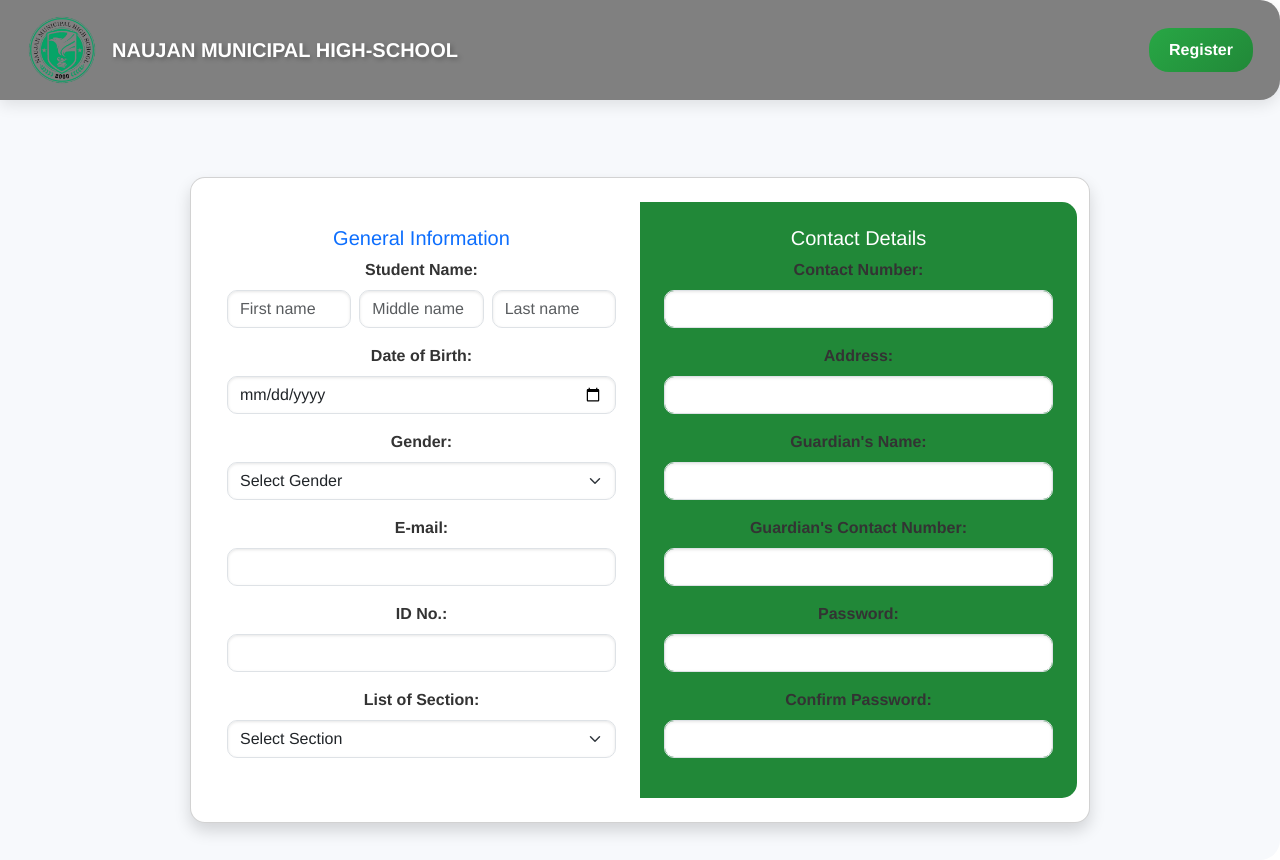
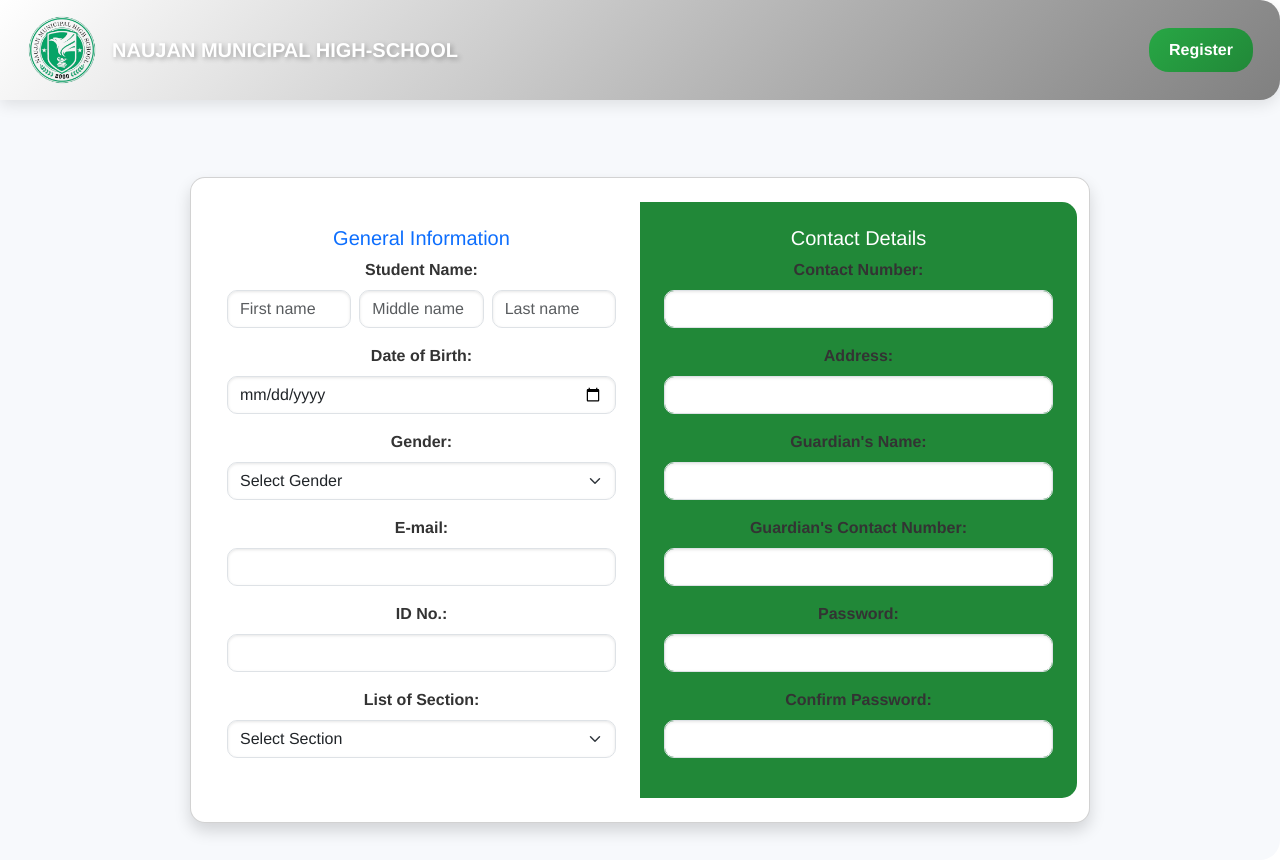
Before and after one commit to jinwoo00/FinalProject_AppDev, a Vue app in the folder frontend/: page /register in a window 1280 px wide. Built offline with nearby package versions, Linux system fonts and the light colour scheme.

Commit message:
Update register.vue

```diff
--- a/frontend/src/components/register.vue
+++ b/frontend/src/components/register.vue
@@ -229,7 +229,7 @@ body, html {
   width: 100%;
   z-index: 1000;
   box-shadow: 0 5px 15px rgba(0, 0, 0, 0.1);
-  background: linear-gradient(135deg, gray, gray);
+  background: linear-gradient(135deg, white, gray);
   padding: 10px 15px;
 
 }
```
